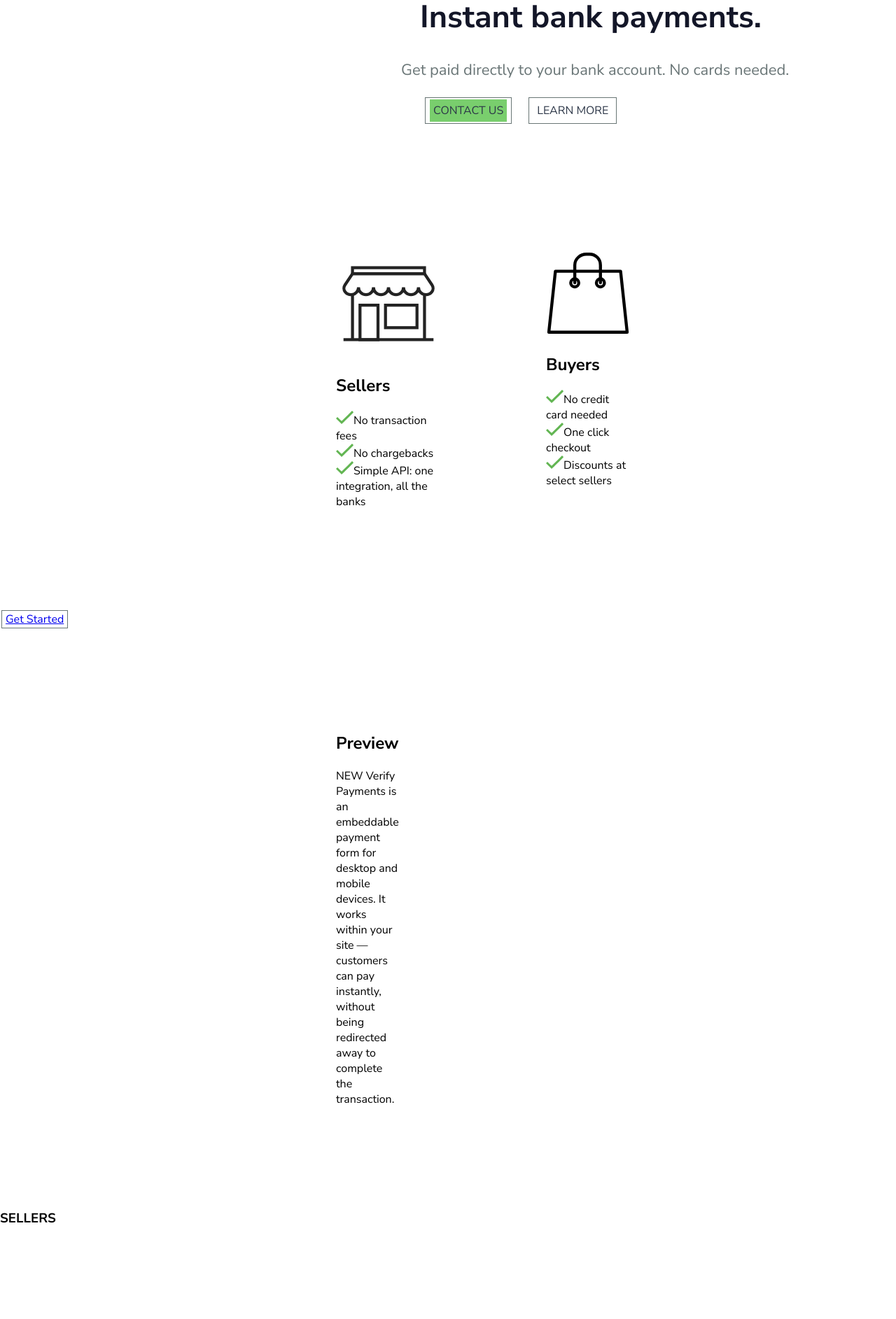
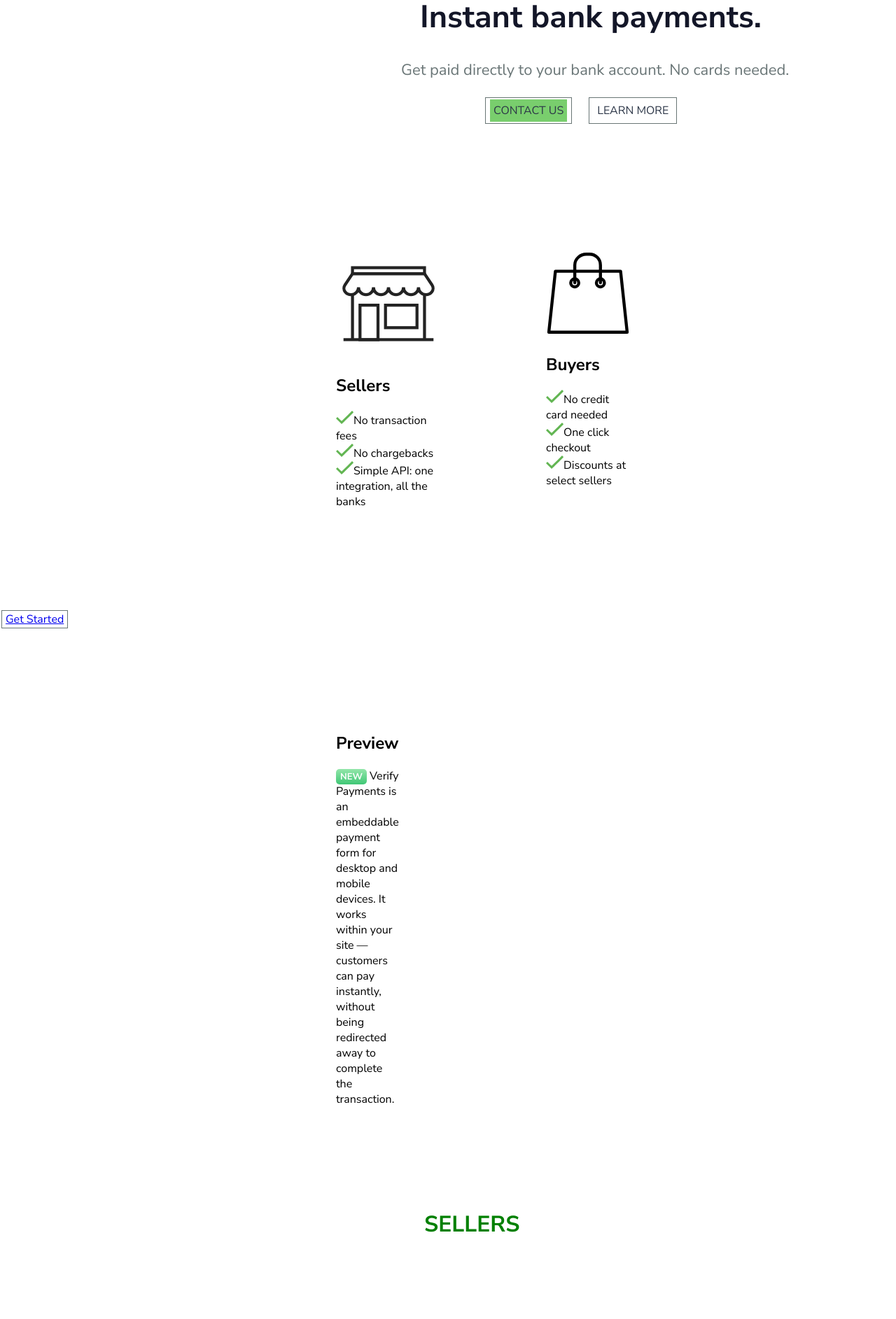
Before and after one commit to BetancourtFelipe/react-landing-page, a React (Create React App) app: page / in a window 1280 px wide. Shown: the part 260-2145 px from the top of the page at 70% size. Built offline with nearby package versions, Linux system fonts and the light colour scheme.

Commit message:
Add Last changes Main

```diff
--- a/src/App.js
+++ b/src/App.js
@@ -112,9 +112,13 @@ const headingStyles = css`
   }
 `;
 
+const headingLinkStyles = css`
+  padding-left: 10%;
+`;
+
 const mainStyles = css`
   display: grid;
-  grid-template-columns: 4fr 4fr;
+  grid-template-columns: 2fr 2fr;
   justify-content: space-between;
   gap: 150px;
   box-sizing: border-box;
@@ -123,13 +127,27 @@ const mainStyles = css`
   padding: 30px 180px;
 `;
 
+const sellerHeadingStyle = css`
+  margin: 65px 30px;
+  padding-left: 45%;
+  font-weight: bold;
+  color: green;
+  font-size: xx-large;
+`;
+
 const greenContactSection = css`
   padding: 74px;
   background-color: #44c897;
 `;
 
 const footerContactLink = css`
-  padding: 700px;
+  padding: 500px;
+  background-color: #0b4f4a;
+  color: white;
+  padding: 7px 30px;
+  align-items: center;
+  margin: 650px;
+  font-size: large;
 `;
 
 function App() {
@@ -177,7 +195,7 @@ function App() {
             <h1>Instant bank payments.</h1>
             <p>Get paid directly to your bank account. No cards needed.</p>
           </div>
-          <div>
+          <div css={headingLinkStyles}>
             <ul css={navigationLinkStyles}>
               <li css={navigationContactStyles}>
                 <a href=" " css={contactGreenButtonStyles}>
@@ -195,8 +213,10 @@ function App() {
         <div>
           <div css={mainStyles}>
             <section>
-              <Seller />
-              <h2>Sellers</h2>
+              <section>
+                <Seller />
+                <h2>Sellers</h2>
+              </section>
               <p>
                 <CheckMark />
                 No transaction fees
@@ -234,14 +254,14 @@ function App() {
             <section>
               <h2>Preview</h2>
               <p>
-                NEW Verify Payments is an embeddable payment form for desktop
-                and mobile devices. It works within your site — customers can
-                pay instantly, without being redirected away to complete the
-                transaction.
+                <strong css={highlightedTextStyles}>NEW</strong> Verify Payments
+                is an embeddable payment form for desktop and mobile devices. It
+                works within your site — customers can pay instantly, without
+                being redirected away to complete the transaction.
               </p>
             </section>
           </div>
-          <h3>SELLERS</h3>
+          <h3 css={sellerHeadingStyle}>SELLERS</h3>
           <div css={mainStyles}>
             <NoCard />
             <section>
```
Also changed, not shown: src/simple-api.svg.
